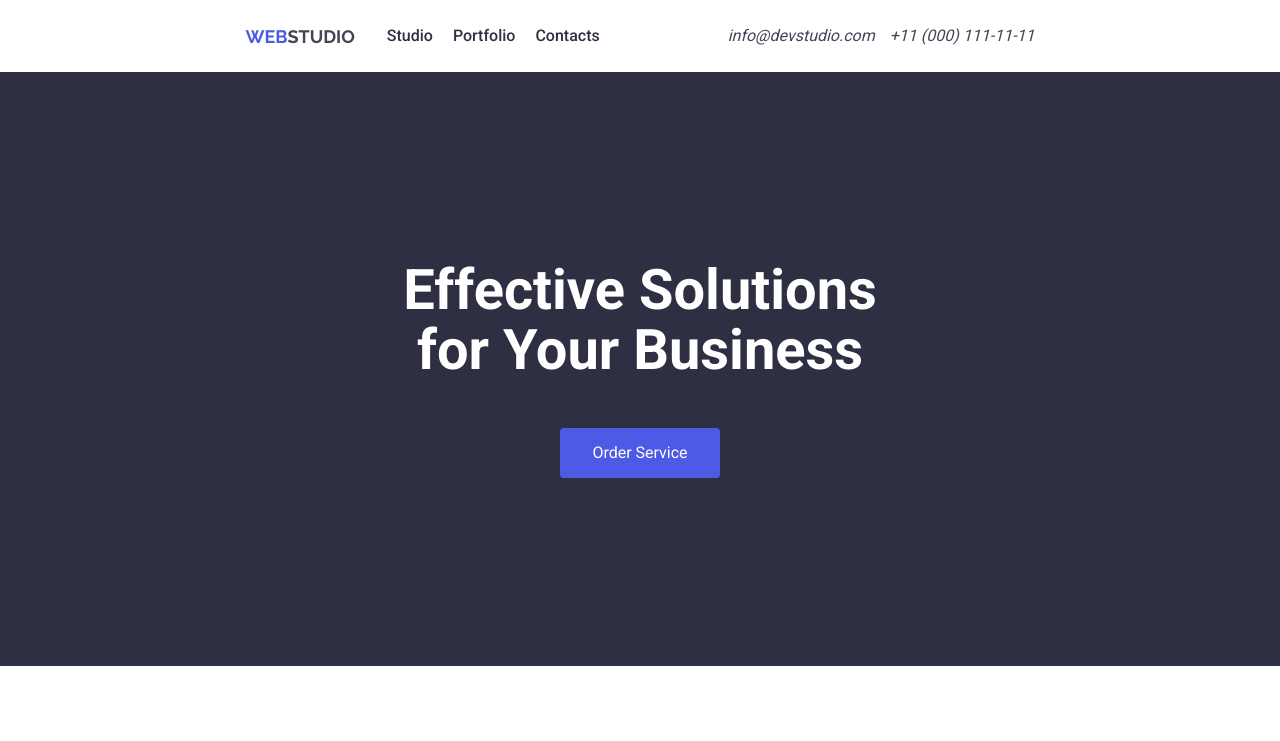
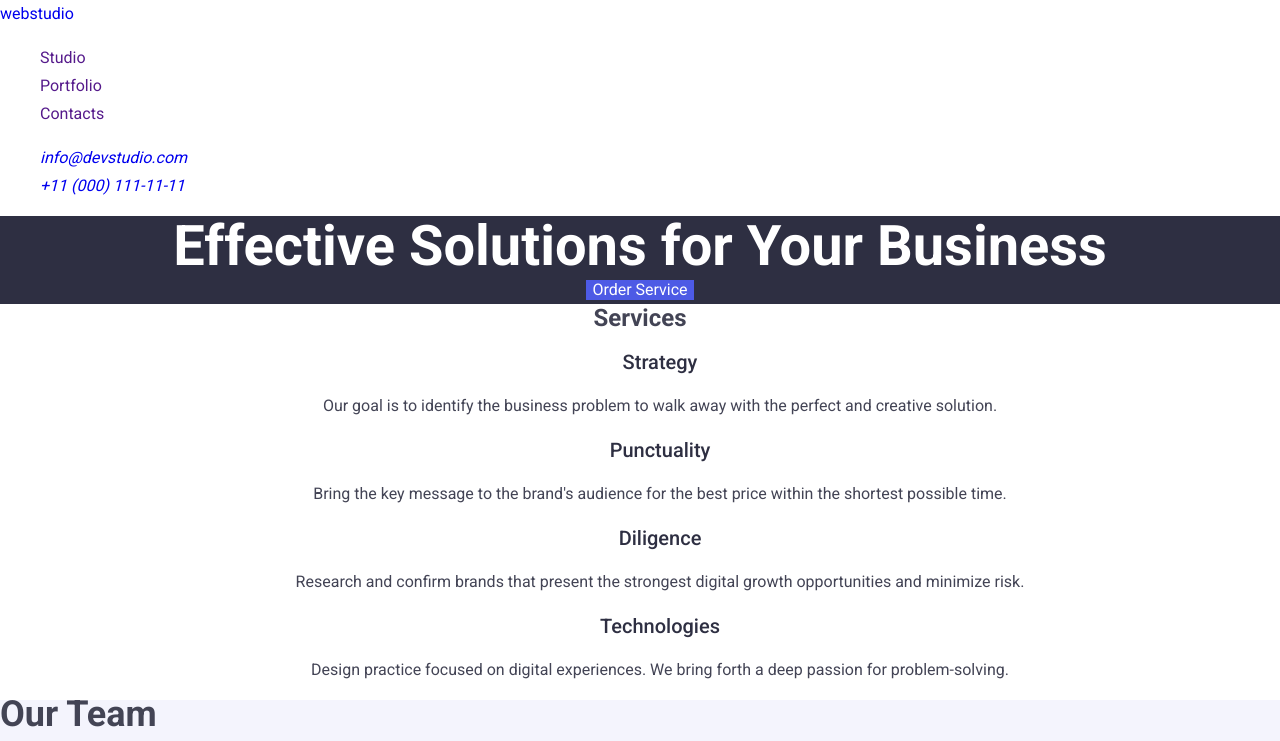
Before and after one commit to AndyGrigs/goit-markup-hw-02, a website built with Vite: page index.html in a window 1280 px wide. Shown: the top 741 px of the page. Built offline with nearby package versions, Linux system fonts and the light colour scheme.

Commit message:
fixing colrs and styles

```diff
--- a/css/styles.css
+++ b/css/styles.css
@@ -1,15 +1,9 @@
-/* Підключення нормалізатора стилів */
-@import url("https://cdnjs.cloudflare.com/ajax/libs/modern-normalize/1.1.0/modern-normalize.min.css");
-
-/* Підключення шрифтів */
-@import url("https://fonts.googleapis.com/css2?family=Raleway:wght@700&family=Roboto:wght@400;500;700&display=swap");
-
 :root {
   --primary-text-color: #434455;
   --secondary-text-color: #2e2f42;
   --white-text-color: #ffffff;
   --accent-color: #4d5ae5;
-  --accent-hower-color: #9fa6f6;
+  --accent-hover-color: #9fa6f6;
   --font-size: 16px;
   --cloud-color: #f4f4fd;
 }
@@ -21,7 +15,7 @@ body {
   font-size: var(--font-size);
   font-weight: 400;
   line-height: calc(20px + 0.5 * var(--font-size));
-  letter-spacing: 2%;
+  margin: 0;
 }
 
 a {
@@ -33,82 +27,13 @@ li {
 }
 
 img {
-  width: 100%;
+  max-width: 100%;
+  height: auto;
 }
 
-/* Header */
-.header {
-  width: 100%;
-  height: 72px;
-  display: flex;
-  align-items: center;
-  justify-content: space-around;
-  padding: 24px 0;
-}
-
-/* Navbar */
-.navbar {
-  display: flex;
-  align-items: center;
-  gap: 8rem;
-}
-
-.navbar-container {
-  display: flex;
-  align-items: center;
-  justify-content: space-between;
-  gap: 2rem;
-}
-
-.logo {
-  font-size: 18px;
-  color: var(--primary-text-color);
-  font-family: Raleway;
-  font-weight: 700;
-  line-height: 21px;
-  letter-spacing: 3%;
-  text-transform: uppercase;
-}
-
-.logo-accent {
-  color: var(--accent-color);
-}
-
-/* Menu */
-.menu {
-  display: flex;
-  gap: 20px;
-  list-style: none;
-  padding: 0;
+/* Заголовки */
+h1, h2, h3 {
   margin: 0;
-}
-
-.menu-item a {
-  color: var(--secondary-text-color);
-  font-size: 16px;
-  font-weight: 500;
-}
-
-/* Contact Info */
-.contact-info {
-  display: flex;
-  align-items: center;
-}
-
-.contact-list {
-  display: flex;
-  gap: 15px;
-  list-style: none;
-  padding: 0;
-  margin: 0;
-}
-
-.contact-item a {
-  color: var(--primary-text-color);
-}
-
-.contact-item a:hover {
-  color: var(--accent-hower-color);
 }
 
 /* Hero Section */
@@ -116,138 +41,50 @@ img {
   background-color: var(--secondary-text-color);
   color: var(--white-text-color);
   text-align: center;
-  padding: 188px 20px;
 }
 
 .hero-title {
-  font-size: 32px;
-  margin-bottom: 20px;
   font-size: 56px;
   font-weight: 700;
   line-height: 60px;
-  max-width: 496px;
-  margin: 0 auto;
 }
 
 .hero-button {
   background-color: var(--accent-color);
   color: var(--white-text-color);
-  margin-top: 48px;
-  padding: 16px 32px;
   border: none;
-  border-radius: 4px;
-  cursor: pointer;
 }
 
 /* Services Section */
 .services {
-  padding: 120px 0px;
   background-color: var(--white-text-color);
-}
-
-.visually-hidden {
-  position: absolute;
-  width: 1px;
-  height: 1px;
-  padding: 0;
-  margin: -1px;
-  overflow: hidden;
-  clip: rect(0, 0, 0, 0);
-  white-space: nowrap;
-  border: 0;
-}
-
-.services-list {
-  display: flex;
-  justify-content: center;
-  gap: 24px;
-  flex-wrap: wrap;
-}
-
-.service-item {
-  width: 260px;
+  text-align: center;
 }
 
 .service-title {
   color: var(--secondary-text-color);
   font-size: 20px;
   font-weight: 500;
-  line-height: 24px;
 }
 
 .service-description {
   color: var(--primary-text-color);
-  line-height: 24px;
 }
 
 /* Team Section */
 .team {
-  padding: 40px 20px;
   background-color: var(--cloud-color);
-  text-align: center;
 }
 
 .section-title {
   color: var(--primary-text-color);
   font-size: 36px;
   font-weight: 700;
-  line-height: 40px;
-  margin-top: 120px;
-}
-
-.team-list {
-  display: flex;
-  margin-top: 72px;
-  justify-content: center;
-  gap: 20px;
-  flex-wrap: wrap;
-  list-style: none;
-}
-
-.team-member {
-  text-align: center;
-  width: 260px;
-  background-color: var(--white-text-color);
-  border-radius: 8px;
-  box-shadow: 0px 2px 1px 0px rgba(46, 47, 66, 0.08),0px 1px 1px 0px rgba(46, 47, 66, 0.16),0px 1px 6px 0px rgba(46, 47, 66, 0.08);
-}
-
-
-
-.team-name {
-  font-size: 18px;
-  margin-top: 10px;
-}
-
-.team-role {
-  font-size: 14px;
-  color: #777;
-  line-height: 24px;
 }
 
 /* Portfolio Section */
 .portfolio {
-  padding: 40px 20px;
-  background-color: #ffffff;
-  text-align: center;
-}
-
-.portfolio-list {
-  display: flex;
-  justify-content: center;
-  gap: 20px;
-  flex-wrap: wrap;
-  list-style: none;
-}
-
-.portfolio-item {
-  width: 300px;
-  text-align: center;
-}
-
-.portfolio-image {
-  width: 100%;
-  border-radius: 8px;
+  background-color: var(--white-text-color);
 }
 
 .portfolio-title {
@@ -257,24 +94,21 @@ img {
 
 .portfolio-category {
   font-size: 14px;
-  color: #777;
+  color: var(--primary-text-color);
 }
 
 /* Footer */
 .footer {
-  background-color: #3a3a5a;
-  color: white;
-  text-align: center;
-  padding: 20px;
+  background-color: var(--secondary-text-color);
+  color: var(--white-text-color);
 }
 
 .footer-logo {
   font-weight: bold;
   font-size: 18px;
-  color: #3654d1;
-  text-decoration: none;
+  color: var(--white-text-color);
 }
 
 .footer-description {
-  color: #bbb;
+  color: var(--cloud-color);
 }
--- /dev/null
+++ b/st.css
@@ -0,0 +1,276 @@
+
+
+:root {
+    --primary-text-color: #434455;
+    --secondary-text-color: #2e2f42;
+    --white-text-color: #ffffff;
+    --accent-color: #4d5ae5;
+    --accent-hower-color: #9fa6f6;
+    --font-size: 16px;
+    --cloud-color: #f4f4fd;
+  }
+
+  body {
+    color: var(--primary-text-color);
+    background-color: var(--white-text-color);
+    font-family: "Roboto", sans-serif;
+    font-size: var(--font-size);
+    font-weight: 400;
+    line-height: calc(20px + 0.5 * var(--font-size));
+    letter-spacing: 2%;
+  }
+
+  a {
+    text-decoration: none;
+  }
+
+  li {
+    list-style: none;
+  }
+
+  img {
+    width: 100%;
+  }
+
+  /* Header */
+  .header {
+    width: 100%;
+    height: 72px;
+    display: flex;
+    align-items: center;
+    justify-content: space-around;
+    padding: 24px 0;
+  }
+
+  /* Navbar */
+  .navbar {
+    display: flex;
+    align-items: center;
+    gap: 8rem;
+  }
+
+  .navbar-container {
+    display: flex;
+    align-items: center;
+    justify-content: space-between;
+    gap: 2rem;
+  }
+
+  .logo {
+    font-size: 18px;
+    color: var(--primary-text-color);
+    font-family: Raleway;
+    font-weight: 700;
+    line-height: 21px;
+    letter-spacing: 3%;
+    text-transform: uppercase;
+  }
+
+  .logo-accent {
+    color: var(--accent-color);
+  }
+
+  /* Menu */
+  .menu {
+    display: flex;
+    gap: 20px;
+    list-style: none;
+    padding: 0;
+    margin: 0;
+  }
+
+  .menu-item a {
+    color: var(--secondary-text-color);
+    font-size: 16px;
+    font-weight: 500;
+  }
+
+  /* Contact Info */
+  .contact-info {
+    display: flex;
+    align-items: center;
+  }
+
+  .contact-list {
+    display: flex;
+    gap: 15px;
+    list-style: none;
+    padding: 0;
+    margin: 0;
+  }
+
+  .contact-item a {
+    color: var(--primary-text-color);
+  }
+
+  .contact-item a:hover {
+    color: var(--accent-hower-color);
+  }
+
+  /* Hero Section */
+  .hero {
+    background-color: var(--secondary-text-color);
+    color: var(--white-text-color);
+    text-align: center;
+    padding: 188px 20px;
+  }
+
+  .hero-title {
+    font-size: 32px;
+    margin-bottom: 20px;
+    font-size: 56px;
+    font-weight: 700;
+    line-height: 60px;
+    max-width: 496px;
+    margin: 0 auto;
+  }
+
+  .hero-button {
+    background-color: var(--accent-color);
+    color: var(--white-text-color);
+    margin-top: 48px;
+    padding: 16px 32px;
+    border: none;
+    border-radius: 4px;
+    cursor: pointer;
+  }
+
+  /* Services Section */
+  .services {
+    padding: 120px 0px;
+    background-color: var(--white-text-color);
+  }
+
+  .visually-hidden {
+    position: absolute;
+    width: 1px;
+    height: 1px;
+    padding: 0;
+    margin: -1px;
+    overflow: hidden;
+    clip: rect(0, 0, 0, 0);
+    white-space: nowrap;
+    border: 0;
+  }
+
+  .services-list {
+    display: flex;
+    justify-content: center;
+    gap: 24px;
+    flex-wrap: wrap;
+  }
+
+  .service-item {
+    width: 260px;
+  }
+
+  .service-title {
+    color: var(--secondary-text-color);
+    font-size: 20px;
+    font-weight: 500;
+    line-height: 24px;
+  }
+
+  .service-description {
+    color: var(--primary-text-color);
+    line-height: 24px;
+  }
+
+  /* Team Section */
+  .team {
+    padding: 40px 20px;
+    background-color: var(--cloud-color);
+    text-align: center;
+  }
+
+  .section-title {
+    color: var(--primary-text-color);
+    font-size: 36px;
+    font-weight: 700;
+    line-height: 40px;
+    margin-top: 120px;
+  }
+
+  .team-list {
+    display: flex;
+    margin-top: 72px;
+    justify-content: center;
+    gap: 20px;
+    flex-wrap: wrap;
+    list-style: none;
+  }
+
+  .team-member {
+    text-align: center;
+    width: 260px;
+    background-color: var(--white-text-color);
+    border-radius: 8px;
+    box-shadow: 0px 2px 1px 0px rgba(46, 47, 66, 0.08),0px 1px 1px 0px rgba(46, 47, 66, 0.16),0px 1px 6px 0px rgba(46, 47, 66, 0.08);
+  }
+
+
+
+  .team-name {
+    font-size: 18px;
+    margin-top: 10px;
+  }
+
+  .team-role {
+    font-size: 14px;
+    color: #777;
+    line-height: 24px;
+  }
+
+  /* Portfolio Section */
+  .portfolio {
+    padding: 40px 20px;
+    background-color: #ffffff;
+    text-align: center;
+  }
+
+  .portfolio-list {
+    display: flex;
+    justify-content: center;
+    gap: 20px;
+    flex-wrap: wrap;
+    list-style: none;
+  }
+
+  .portfolio-item {
+    width: 300px;
+    text-align: center;
+  }
+
+  .portfolio-image {
+    width: 100%;
+    border-radius: 8px;
+  }
+
+  .portfolio-title {
+    font-size: 18px;
+    font-weight: 700;
+  }
+
+  .portfolio-category {
+    font-size: 14px;
+    color: #777;
+  }
+
+  /* Footer */
+  .footer {
+    background-color: #3a3a5a;
+    color: white;
+    text-align: center;
+    padding: 20px;
+  }
+
+  .footer-logo {
+    font-weight: bold;
+    font-size: 18px;
+    color: #3654d1;
+    text-decoration: none;
+  }
+
+  .footer-description {
+    color: #bbb;
+  }
```
